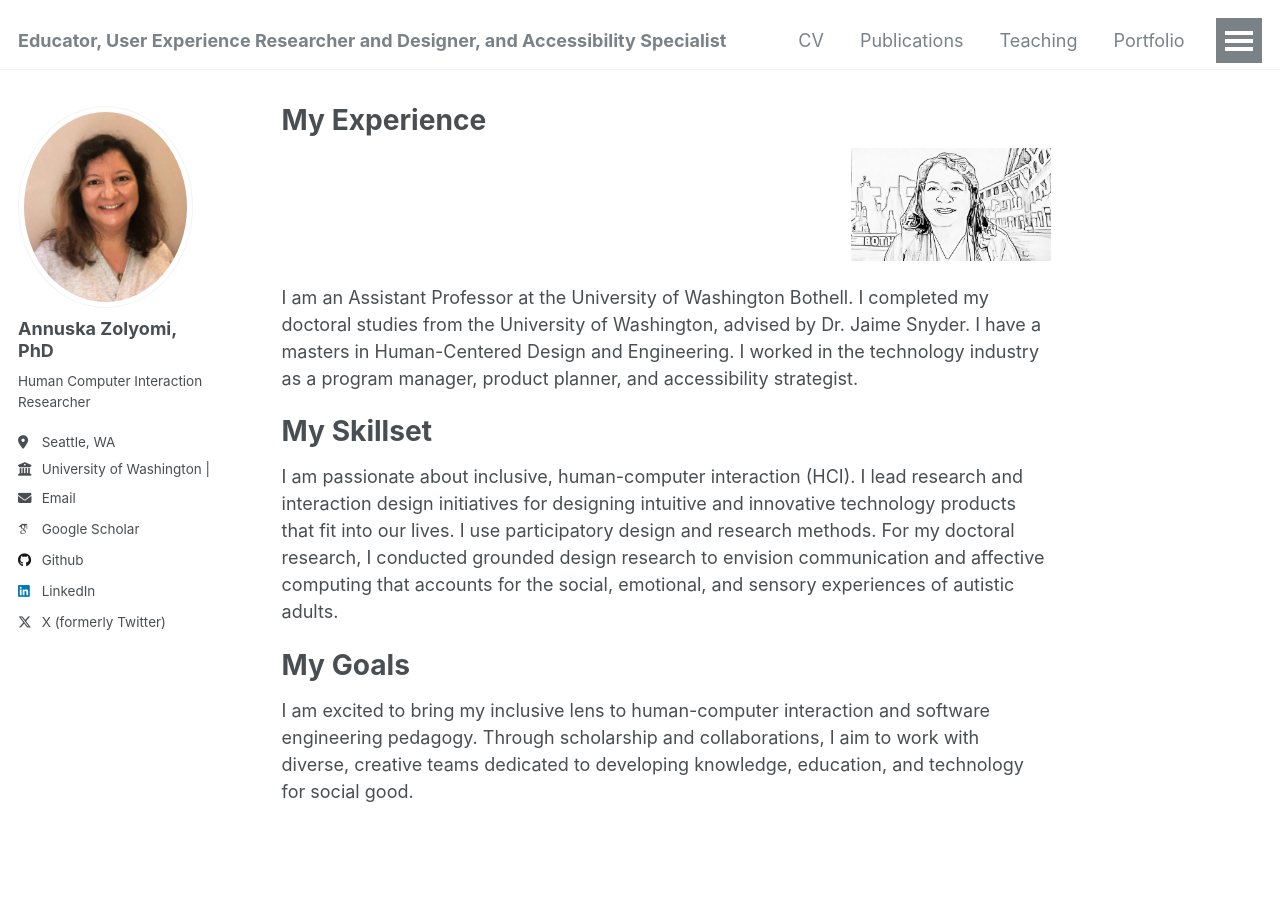
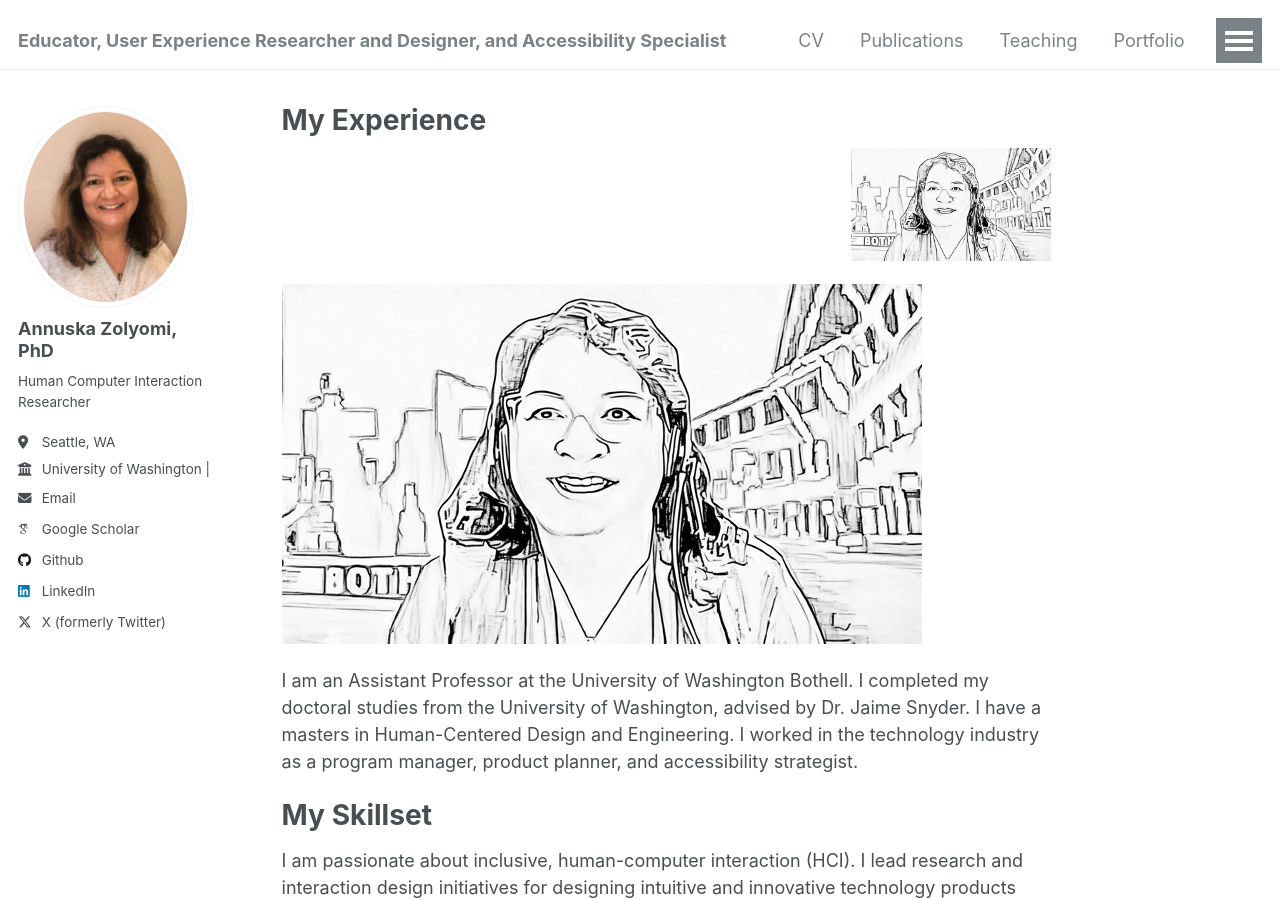
Before and after one commit to danper2024/APT, a Jekyll site: the page built from _pages/about.md, in a window 1280 px wide and 900 px high. Built offline with Jekyll 4.4.1, drawn with Linux system fonts in a browser that asks for light colours; some web fonts are replaced.

Commit message:
Update about.md
Signed-off-by: danper2024 <dan.perkins@outlook.com>

```diff
--- a/_pages/about.md
+++ b/_pages/about.md
@@ -8,8 +8,11 @@ redirect_from:
 ---
 
 <p style="text-align: right;">
-    <img src="//images/AnnuskaZolyomi_lines.png" alt="Annuska Image Generated with Lines" style="width:200px;">
+    <img src="/images/AnnuskaZolyomi_lines.png" alt="Annuska Image Generated with Lines" style="width:200px;">
 </p>
+
+![Line Drawing of Annuska](/images/AnnuskaZolyomi_lines.png)
+
 
 I am an Assistant Professor at the University of Washington Bothell. I completed my doctoral studies from the University of Washington, advised by Dr. Jaime Snyder.  I have a masters in Human-Centered Design and Engineering. I worked in the technology industry as a program manager, product planner, and accessibility strategist.
 
```
